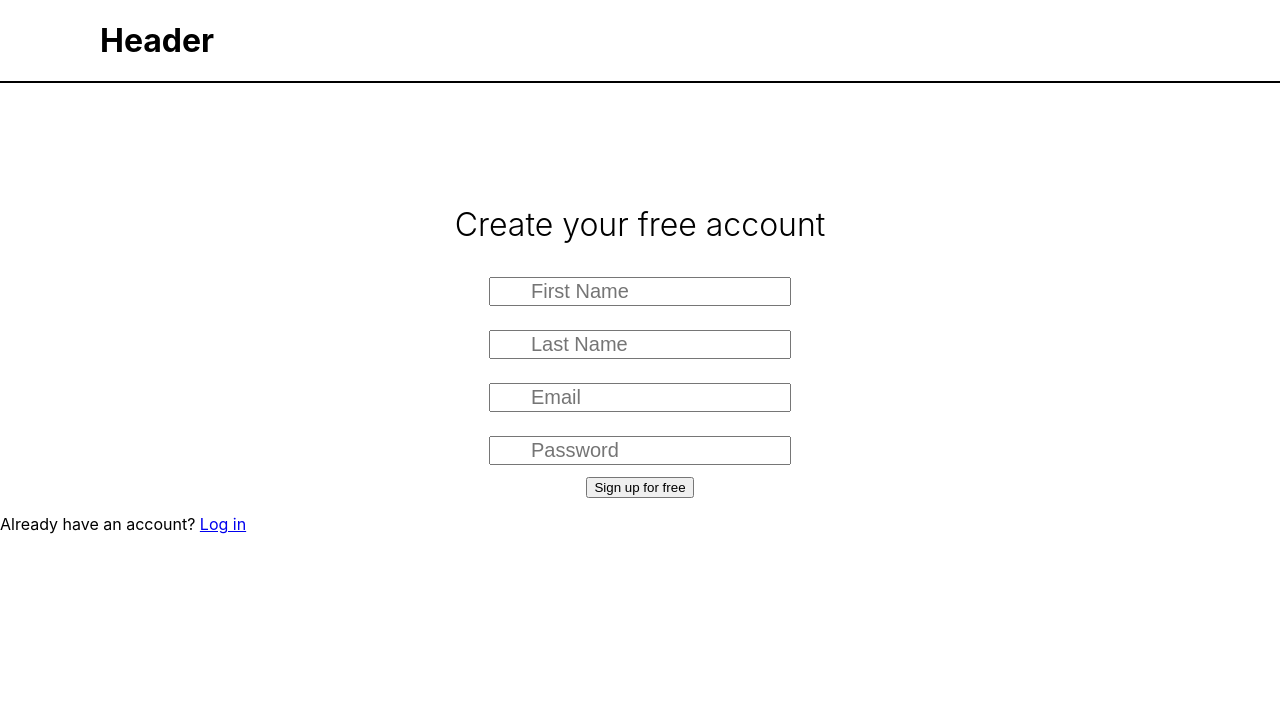
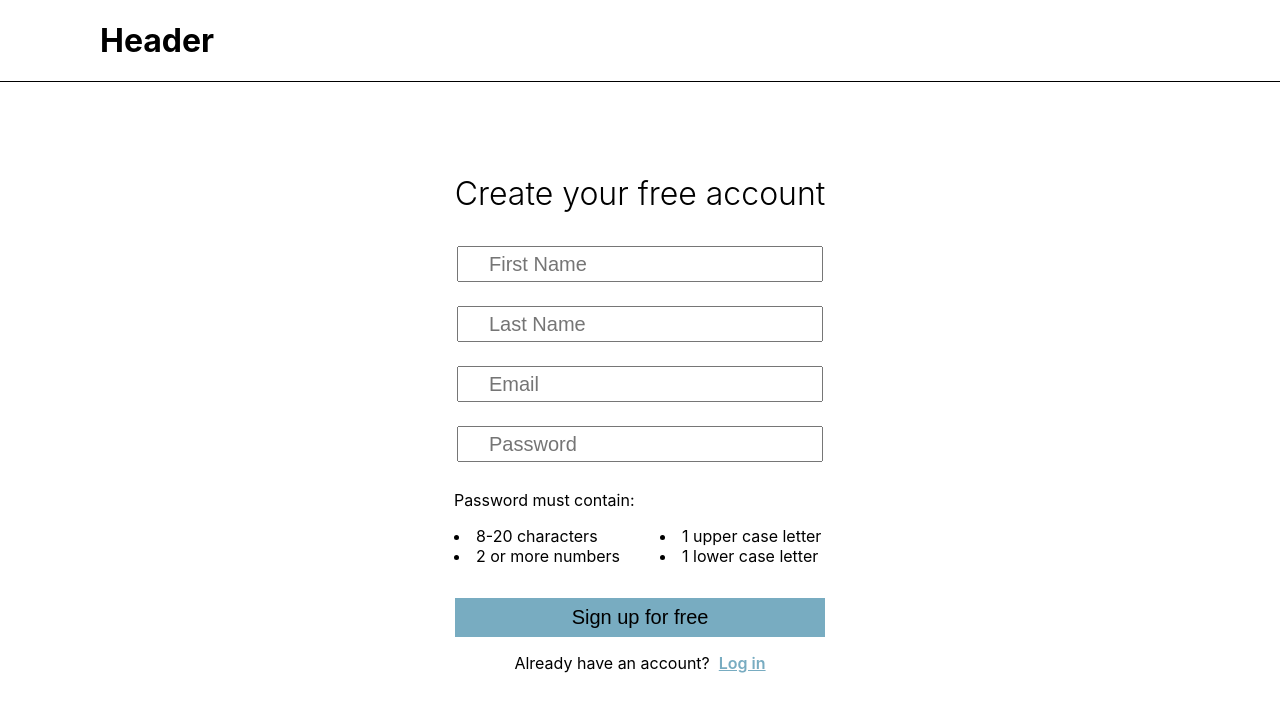
Before and after one commit to jenniferdinh1997/gradschool-frontend, a React (Create React App) app: page /signup in a window 1280 px wide. Shown: the top 712 px of the page. Built offline with nearby package versions, Linux system fonts and the light colour scheme.

Commit message:
signup page css

```diff
--- a/src/screens/signup/Signup.css
+++ b/src/screens/signup/Signup.css
@@ -1,6 +1,6 @@
 .signup-header {
     height: 60px;
-    border-bottom: 2px solid black;
+    border-bottom: 1px solid black;
     padding-left: 100px;
 }
 
@@ -13,15 +13,63 @@
     display: flex;
     flex-direction: column;
     align-items: center;
-    margin-top: 100px;
+    margin-top: 70px;
 }
 
 .signup-form input {
-    width: 20%;
+    width: 330px;
+    height: 30px;
 }
 
 #first-name, #last-name, #email, #password {
     font-size: 20px;
     margin: 12px 0px;
-    padding-left: 40px;
+    padding-left: 30px;
 }
+
+#signup-button {
+    background-color: #78ACC1;
+    color: black;
+    width: 370px;
+    font-size: 20px;
+}
+
+.pw-requirements {
+    display: grid;
+    grid-template-columns: 1fr 1fr;
+    grid-template-rows: 1fr 1fr;
+    margin-bottom: 20px;
+}
+
+#pw-title {
+    grid-column-start: 1;
+    grid-column-end: 3;
+    grid-row-start: 1;
+    grid-row-end: 2;
+    padding: 0;
+}
+
+#pw-left {
+    grid-column-start: 1;
+    grid-column-end: 2;
+    grid-row-start: 2;
+    grid-row-end: 3;
+    margin-right: 20px;
+}
+
+#pw-right {
+    grid-column-start: 2;
+    grid-column-end: 3;
+    grid-row-start: 2;
+    grid-row-end: 3;
+    margin-left: 20px;
+}
+
+#login-redirect {
+    text-align: center;
+}
+
+#login-redirect a {
+    color: #78ACC1;
+    font-weight: 600;
+}
--- a/src/screens/signup/Signup.jsx
+++ b/src/screens/signup/Signup.jsx
@@ -28,13 +28,27 @@ const Signup = () => {
                         type="password"
                         placeholder="Password"
                         id="password"/>
+                    <div className="pw-requirements">
+                        <ul id="pw-title">Password must contain:</ul>
+                        <div id="pw-left">
+                            <li>8-20 characters</li>
+                            <li>2 or more numbers</li>
+                        </div>
+                        <div id="pw-right">
+                            <li>1 upper case letter</li>
+                            <li>1 lower case letter</li>
+                        </div>
+                    </div>
                     <button
-                        type="submit">
+                        type="submit"
+                        id="signup-button">
                         Sign up for free
                     </button>
                 </form>
 
-                <p>Already have an account? <Link to="/login">Log in</Link></p>
+                <p id="login-redirect">Already have an account? &nbsp;
+                    <Link to="/login">Log in</Link>
+                </p>
             </div>
         </div>
     )
```
